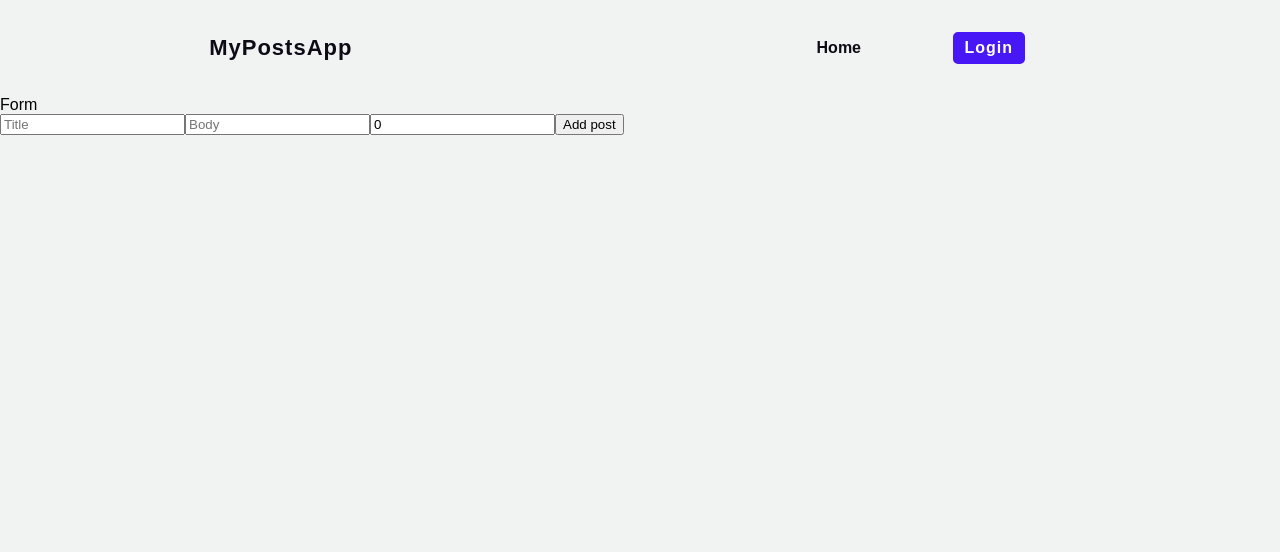
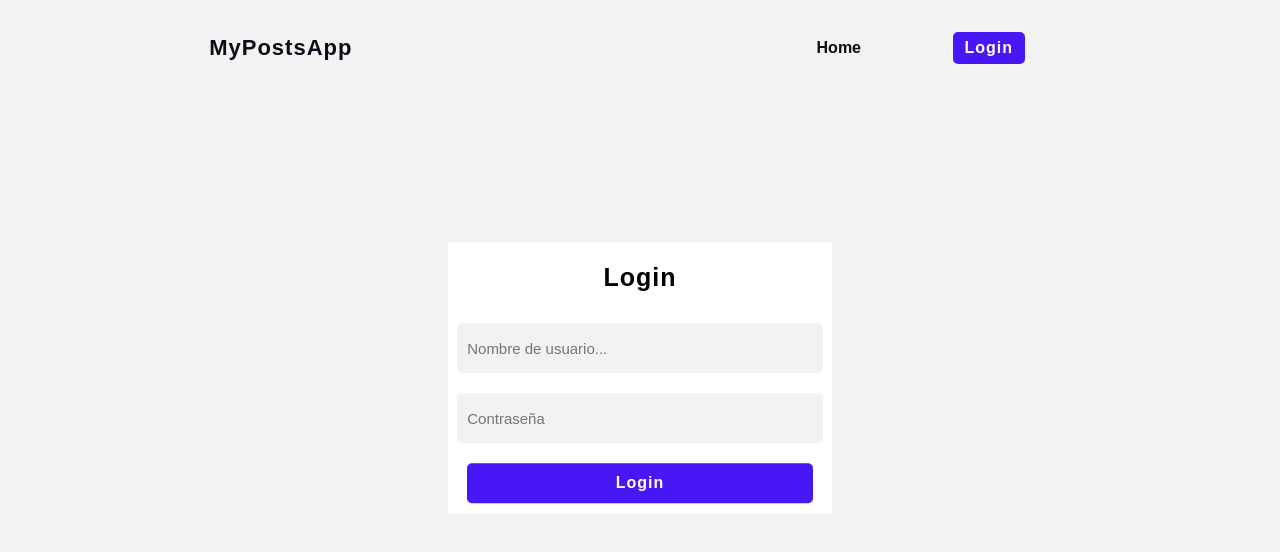
Before and after one commit to Guido-Ortiz/posts-typescript, a React (Create React App) app: page /login in a window 1280 px wide. Shown: the top 552 px of the page. Built offline with nearby package versions, Linux system fonts and the light colour scheme.

Commit message:
landing and login styles

```diff
--- a/src/components/Landing/Landing.module.css
+++ b/src/components/Landing/Landing.module.css
@@ -1,15 +1,71 @@
-.landing{
-    margin: auto 0;
-    /* border: 1px solid black; */
-    height: 100vh;
-    /* position: relative; */
+.landing {
+  /* margin: auto 0; */
+  height: 100vh;
+  position: relative;
 }
 
-.landing__container{
-    /* border: 1px solid red; */
-    height: 88vh;
-
+.landing__container {
+  position: absolute;
+  top: 40%;
+  left: 50%;
+  transform: translate(-50%, -50%);
   display: flex;
+  flex-direction: column;
   justify-content: center;
   align-items: center;
+  height: auto;
+  width: 50%;
+  letter-spacing: 1px;
+  color: #0e0b16;
 }
+
+.landing__title {
+  /* color: #0e0b16; */
+  line-height: 70px;
+  font-size: 60px;
+  font-weight: 800;
+  margin-bottom: 15px;
+}
+
+.landing__description {
+  /* color: #0e0b16; */
+  line-height: 40px;
+  font-size: 30px;
+  font-weight: 400;
+  align-self: center;
+  margin-top: 0;
+  position: relative;
+}
+
+.landing__description::after {
+  content: "";
+  border-left: 2px solid #4717f6;
+  background: #f1f3f3;
+  right: 0;
+  height: 40px;
+  position: absolute;
+  animation: maquinaDeEscribir 5s infinite alternate steps(28);
+}
+
+@keyframes maquinaDeEscribir {
+  from {
+      width: 100%;
+  }
+
+  to {
+      width: 0;
+  }
+}
+
+.landing__container button {
+  border: 2px solid #4717f6;
+  background-color: #4717f6;
+  letter-spacing: 1px;
+  font-weight: 600;
+  padding: 5px 10px;
+  border-radius: 5px;
+  transition: all .3s;
+  color: #fff;
+  font-size: 1em;
+  cursor: pointer;
+}
--- a/src/components/Landing/Landing.tsx
+++ b/src/components/Landing/Landing.tsx
@@ -8,9 +8,10 @@ const Landing = () => {
     <div className={s.landing}>
       <Navbar />
       <div className={s.landing__container}>
-        <h2>MyPostsApp</h2>
+        <h2 className={s.landing__title}>MyPostsApp</h2>
+        <p className={s.landing__description}>Challenge tecnico Cleverpy .</p>
         <Link to='/posts'>
-            <button>empezar</button>
+            <button>Ver Posts</button>
         </Link>
       </div>
     </div>
--- /dev/null
+++ b/src/components/Login/Login.module.css
@@ -0,0 +1,56 @@
+.login {
+    position: relative;
+    height: 88vh;
+    /* border: 1px solid yellowgreen; */
+}
+
+.login__container {
+    position: absolute;
+    top: 40%;
+    left: 50%;
+    transform: translate(-50%, -50%);
+    display: flex;
+    flex-direction: column;
+    justify-content: center;
+    align-items: center;
+    height: auto;
+    width: 30%;
+    background-color: #fff;
+   letter-spacing: 1px;
+    /* border: 1px solid red; */
+}
+
+.login__container h2 {
+    line-height: 30px;
+    font-size: 25px;
+
+}
+
+.login__container input {
+    margin: 10px;
+    width: 90%;
+    height: 40px;
+    line-height: 30px;
+    font-size: 15px;
+    border: none;
+    border-radius: 5px;
+    padding: 5px 10px;
+    color: #4717f6;
+    background-color: #f1f3f3;
+}
+
+.login__container button {
+    border: 2px solid #4717f6;
+  background-color: #4717f6;
+  height: 40px;
+  letter-spacing: 1px;
+  font-weight: 600;
+  padding: 5px 10px;
+  border-radius: 5px;
+  transition: all .3s;
+  color: #fff;
+  font-size: 1em;
+  cursor: pointer;
+  width: 90%;
+  margin: 10px;
+}
--- a/src/components/Login/Login.tsx
+++ b/src/components/Login/Login.tsx
@@ -4,6 +4,7 @@ import { Dispatch } from "redux";
 import { useNavigate } from 'react-router-dom';
 import { addPost, Post } from '../../redux/actions/action-creators';
 import Navbar from '../Navbar/Navbar';
+import s from './Login.module.css';
 
 const Form = () => {
     const navigate = useNavigate()
@@ -39,7 +40,7 @@ const Form = () => {
     return (
         <>
             <Navbar />
-            <div>Form</div>
+            {/* <div>Form</div>
             <form onSubmit={addNewArticle}>
 
                 <input
@@ -61,7 +62,15 @@ const Form = () => {
                 <button disabled={post === undefined ? true : false}>
                     Add post
                 </button>
-            </form>
+            </form> */}
+            <div className={s.login}>
+                <div className={s.login__container}>
+                    <h2>Login</h2>
+                    <input type='text' placeholder='Nombre de usuario...'/>
+                    <input type='password' placeholder='Contraseña' />
+                    <button>Login</button>
+                </div>
+            </div>
 
         </>
     )
```
